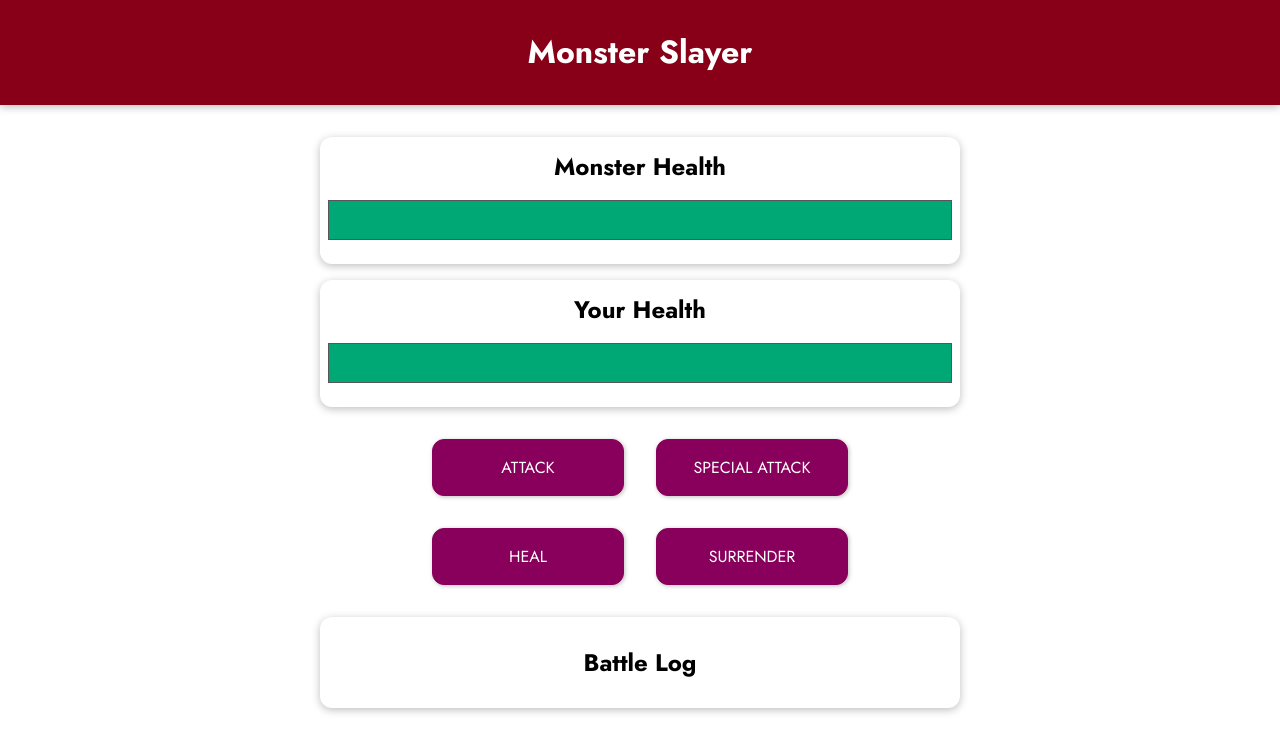
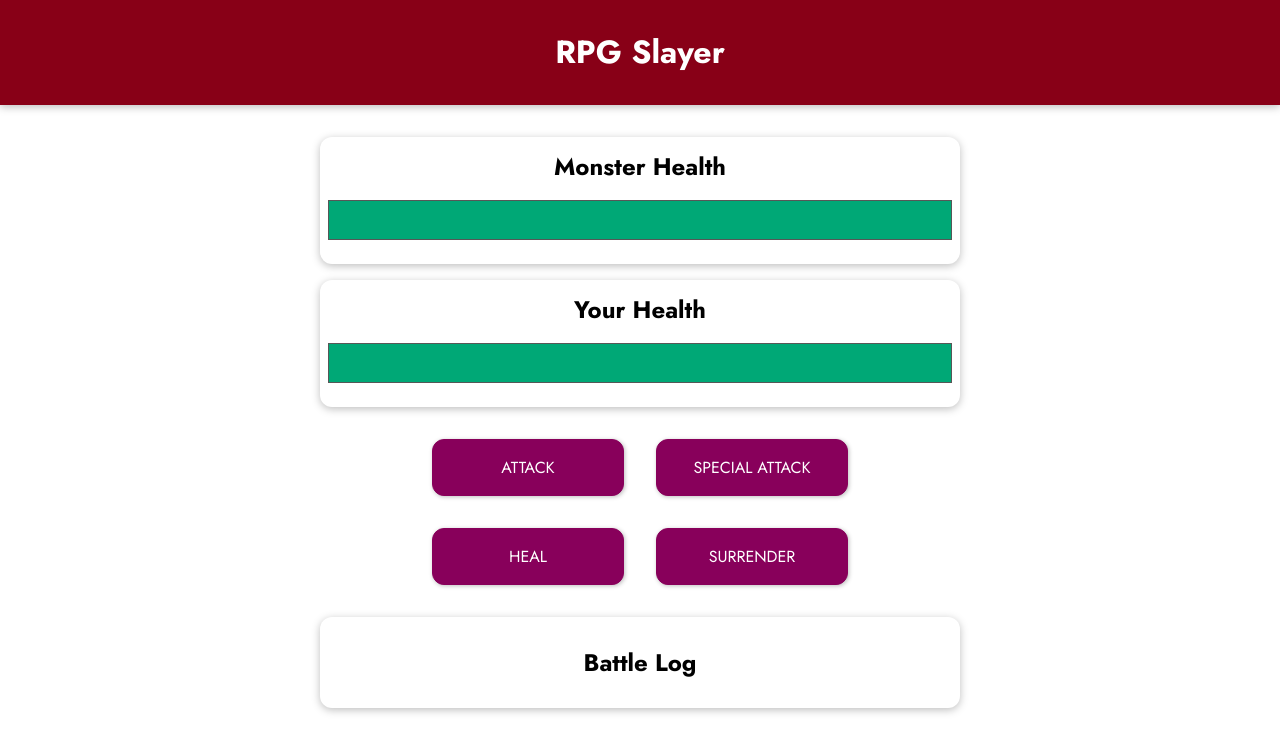
Before and after one commit to vinson-ridenour/vue3-rpg, a plain HTML site: page index.html in a window 1280 px wide. Drawn offline with nearby package versions, Linux system fonts and the light colour scheme.

Commit message:
Update index.html

```diff
--- a/index.html
+++ b/index.html
@@ -3,7 +3,7 @@
   <head>
     <meta charset="UTF-8" />
     <meta name="viewport" content="width=device-width, initial-scale=1.0" />
-    <title>Vue Basics</title>
+    <title>RPG Slayer</title>
     <link
       href="https://fonts.googleapis.com/css2?family=Jost:wght@400;700&display=swap"
       rel="stylesheet"
@@ -14,7 +14,7 @@
   </head>
   <body>
     <header>
-      <h1>Monster Slayer</h1>
+      <h1>RPG Slayer</h1>
     </header>
     <div id="game">
       <section id="monster" class="container">
```
